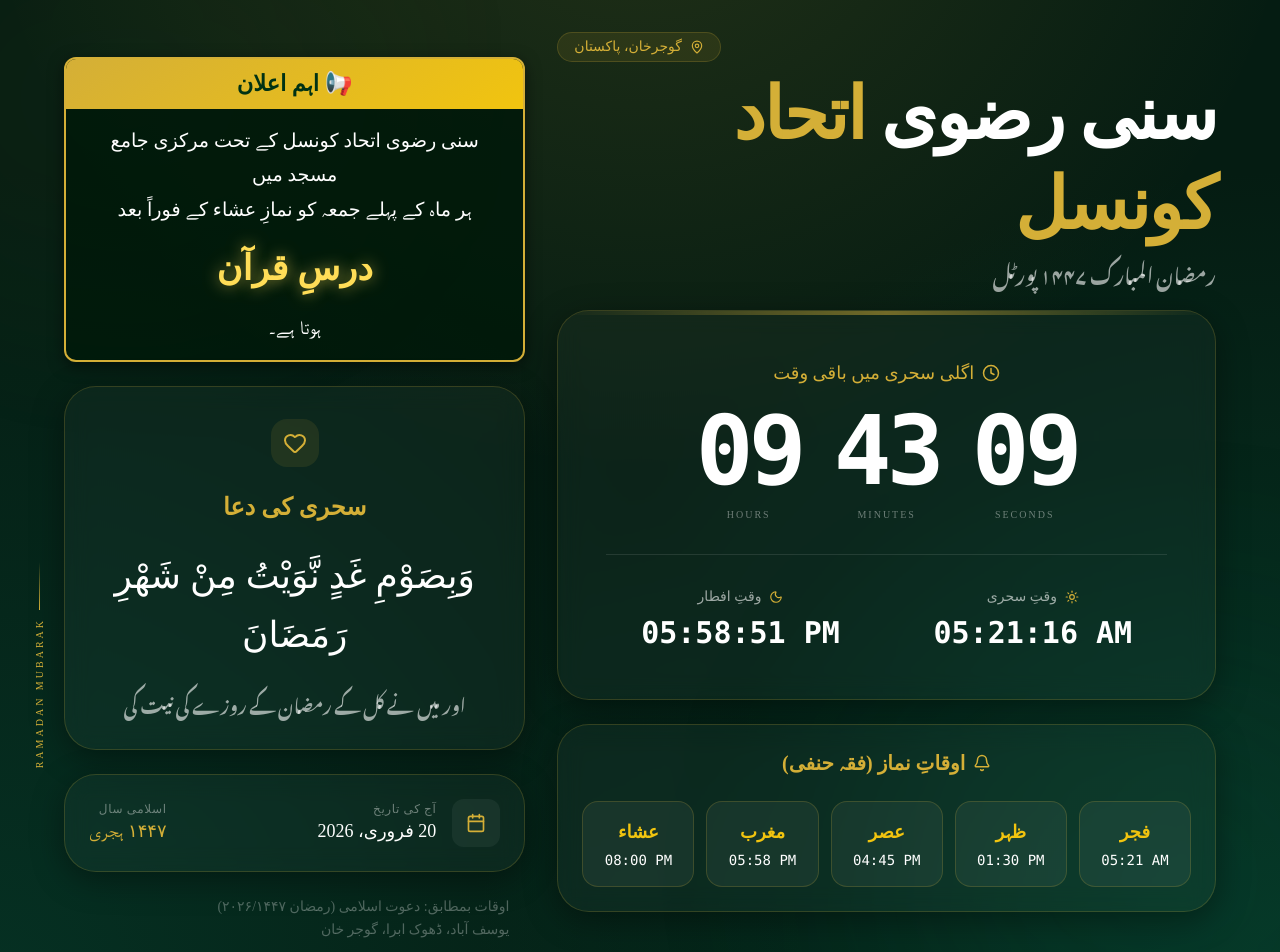
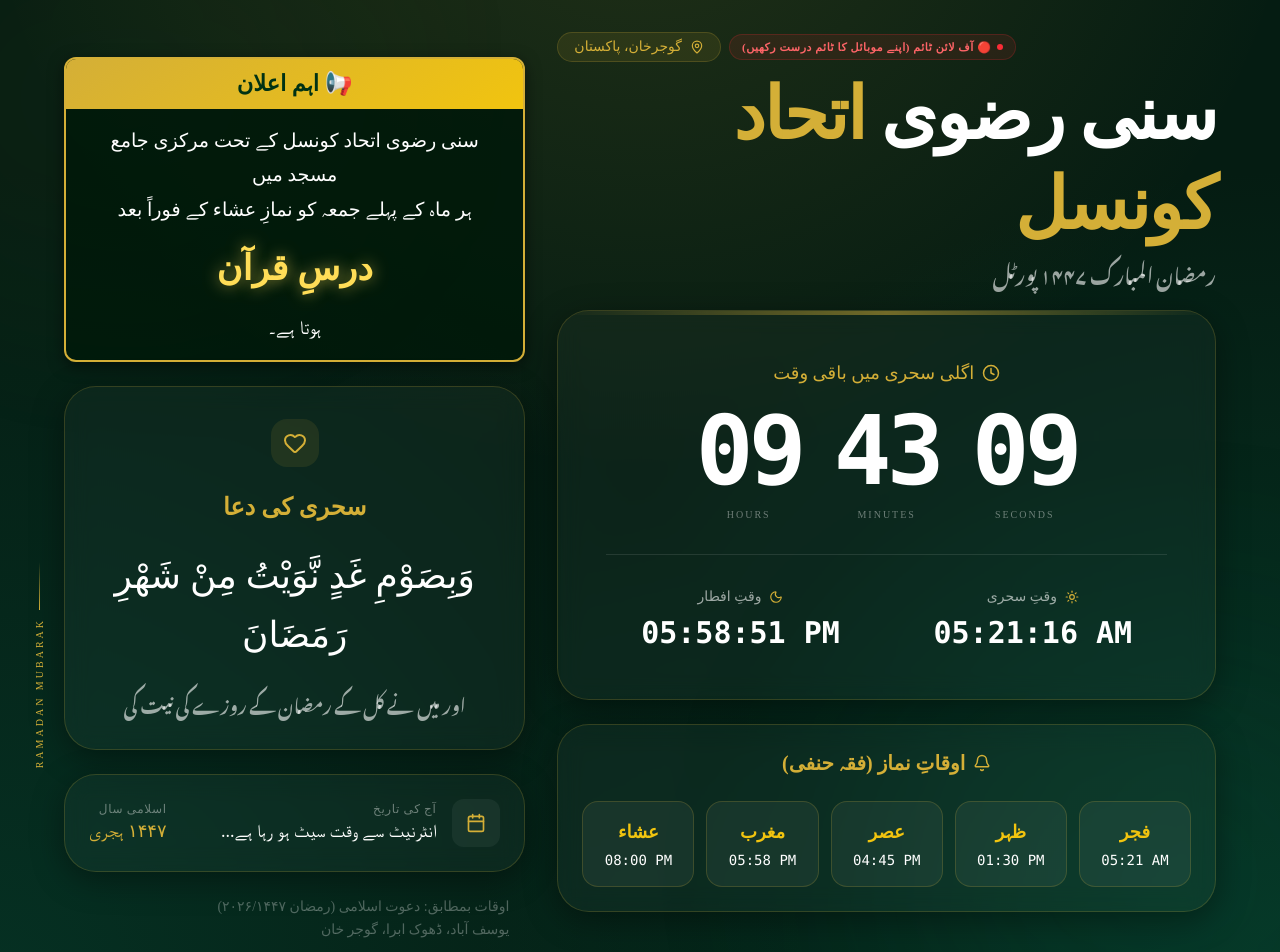
Before and after one commit to hafizmakhmoorroomi-glitch/sUNI-RIZWI, a React (Vite) app: page / in a window 1280 px wide. Shown: the top 952 px of the page. Built offline with nearby package versions, Linux system fonts and the light colour scheme; no server answers; a web font is replaced by a local one.

Commit message:
feat: Improve sync status display
Update loading text and sync status indicator to be more informative.

The loading text is now more descriptive, and the sync status indicator visually differentiates between live synced time and offline mode, providing clearer guidance to the user.

```diff
--- a/src/App.tsx
+++ b/src/App.tsx
@@ -90,7 +90,7 @@ export default function App() {
   }>({
     sehri: "--:--:--",
     iftar: "--:--:--",
-    targetText: "لوڈ ہو رہا ہے...",
+    targetText: "وقت کا حساب ہو رہا ہے...",
     countdown: { h: "00", m: "00", s: "00" },
     isFinished: false,
     isBefore: false,
@@ -253,16 +253,14 @@ export default function App() {
         <div className="lg:col-span-7 space-y-6">
           <header className="space-y-2 text-center lg:text-right">
             <div className="flex flex-col lg:flex-row items-center lg:justify-end gap-2 mb-2">
-              {isSynced && (
-                <motion.div
-                  initial={{ opacity: 0 }}
-                  animate={{ opacity: 1 }}
-                  className="inline-flex items-center gap-1.5 px-3 py-1 rounded-full bg-emerald-500/10 border border-emerald-500/20 text-emerald-400 text-[10px] font-bold uppercase tracking-wider"
-                >
-                  <div className="w-1.5 h-1.5 rounded-full bg-emerald-500 animate-pulse" />
-                  <span>پاکستانی سٹینڈرڈ ٹائم سے ہم آہنگ</span>
-                </motion.div>
-              )}
+              <motion.div
+                initial={{ opacity: 0 }}
+                animate={{ opacity: 1 }}
+                className={`inline-flex items-center gap-1.5 px-3 py-1 rounded-full text-[11px] font-bold uppercase tracking-wider ${isSynced ? 'bg-emerald-500/10 border border-emerald-500/20 text-emerald-400' : 'bg-red-500/10 border border-red-500/20 text-red-400'}`}
+              >
+                <div className={`w-1.5 h-1.5 rounded-full ${isSynced ? 'bg-emerald-500 animate-pulse' : 'bg-red-500'}`} />
+                <span>{isSynced ? '🟢 لائیو پاکستان سٹینڈرڈ ٹائم (PKT)' : '🔴 آف لائن ٹائم (اپنے موبائل کا ٹائم درست رکھیں)'}</span>
+              </motion.div>
               <motion.div
                 initial={{ opacity: 0, x: 20 }}
                 animate={{ opacity: 1, x: 0 }}
@@ -399,7 +397,7 @@ export default function App() {
               <div>
                 <p className="text-xs text-white/40 uppercase tracking-wider">آج کی تاریخ</p>
                 <p className="text-lg font-medium">
-                  {now.toLocaleDateString('ur-PK', { timeZone: 'Asia/Karachi', day: 'numeric', month: 'long', year: 'numeric' })}
+                  {isSynced ? now.toLocaleDateString('ur-PK', { timeZone: 'Asia/Karachi', day: 'numeric', month: 'long', year: 'numeric' }) : 'انٹرنیٹ سے وقت سیٹ ہو رہا ہے...'}
                 </p>
               </div>
             </div>
```
